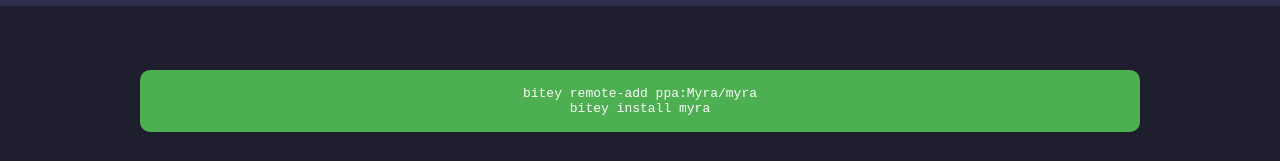
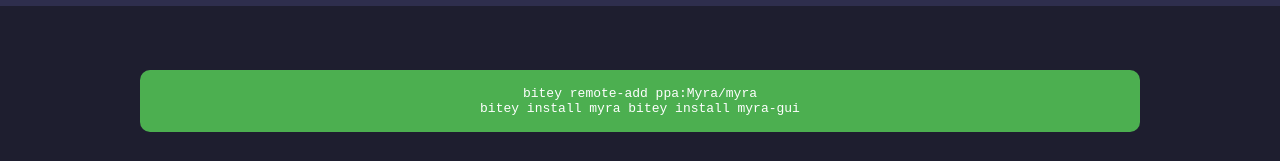
Before and after one commit to MyraPlatform/store, a plain HTML site: page index.html in a window 1280 px wide. Shown: the part 163-324 px from the top of the page. Drawn offline with Linux system fonts and the light colour scheme.

Commit message:
Update index.html

```diff
--- a/index.html
+++ b/index.html
@@ -78,6 +78,7 @@
     <div class="bitey-install">
       bitey remote-add ppa:Myra/myra<br>
       bitey install myra
+      bitey install myra-gui
     </div>
 
     <h2>Available Games</h2>
```
